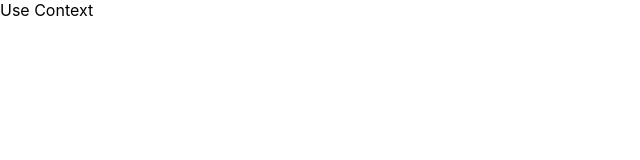
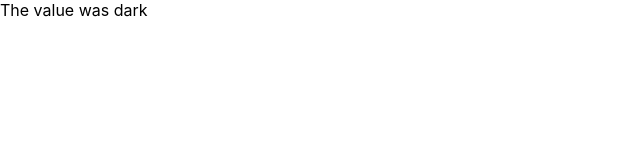
Before and after one commit to adityabhattad2021/React-Hooks-Examples, a React (Create React App) app: page /use-context in a window 1280 px wide. Shown: the top 160 px of the page, without its empty margins (0-640 px from the left). Built offline with nearby package versions, Linux system fonts and the light colour scheme.

Commit message:
UseContext ✅

```diff
--- a/src/hooks-examples/UseContext.jsx
+++ b/src/hooks-examples/UseContext.jsx
@@ -1,13 +1,25 @@
-import { useContext } from "react";
+import { useContext, createContext } from "react";
 
+const ExampleContext = createContext(null);
 
-function UseContextExample(){
-    return (
-        <div>
-            Use Context
-        </div>
-    )
+export default function useContextExample() {
+	return (
+		<ExampleContext.Provider value="dark">
+			<ChildComponent />
+		</ExampleContext.Provider>
+	);
 }
 
+function ChildComponent() {
+	return (
+		<div>
+			<NestedChildComponent />
+		</div>
+	);
+}
 
-export default UseContextExample;
+function NestedChildComponent() {
+	const theValue = useContext(ExampleContext);
+	console.log(theValue);
+	return <div>The value was {theValue}</div>;
+}
```
